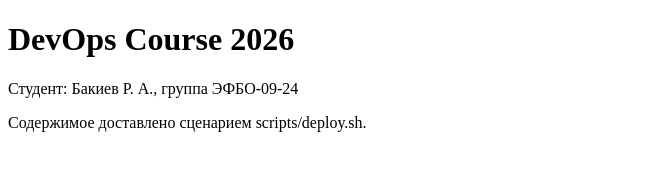
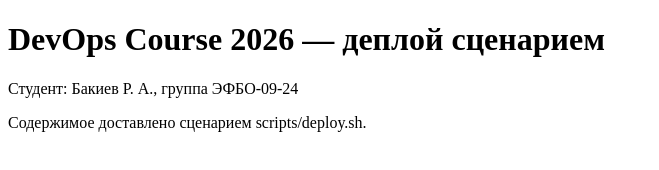
Before and after one commit to dzanovdzan8-svg/devops-course-2026, a plain HTML site: page site/index.html in a window 1280 px wide. Shown: the whole page, without its empty margins (0-659 px from the left). Drawn offline with Linux system fonts and the light colour scheme.

Commit message:
feat: update site heading

```diff
--- a/site/index.html
+++ b/site/index.html
@@ -2,7 +2,7 @@
 <html lang="ru">
 <head><meta charset="UTF-8"><title>DevOps Course 2026</title></head>
 <body>
-  <h1>DevOps Course 2026</h1>
+  <h1>DevOps Course 2026 — деплой сценарием</h1>
   <p>Студент: Бакиев Р. А., группа ЭФБО-09-24</p>
   <p>Содержимое доставлено сценарием scripts/deploy.sh.</p>
 </body>
```
